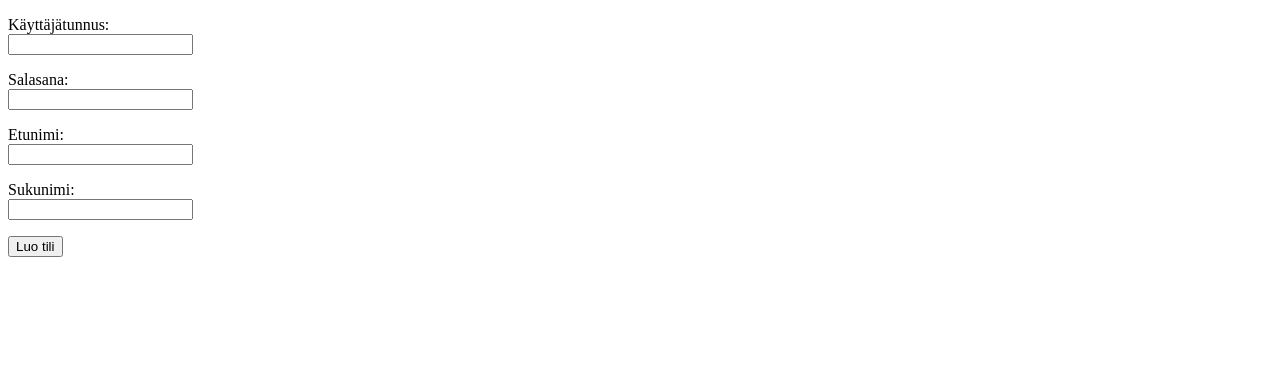
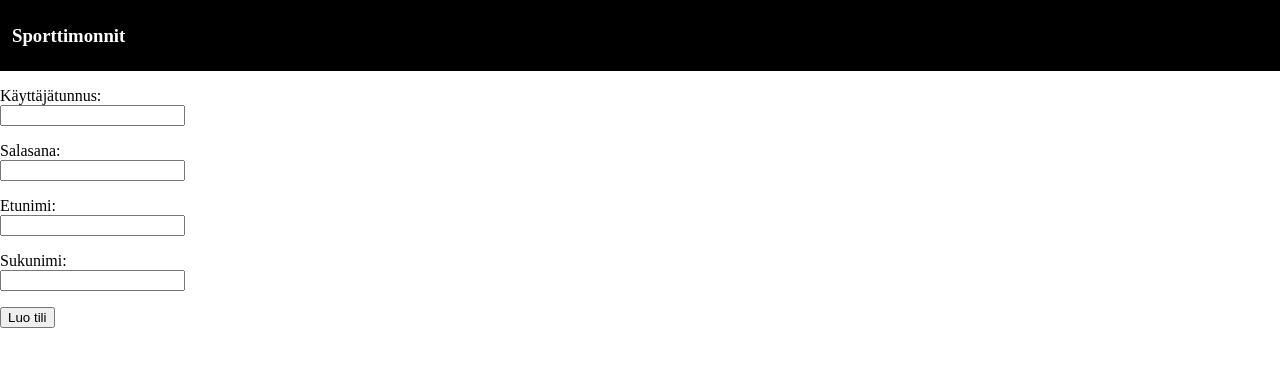
Before and after one commit to ileskaa/database-app-project, a Flask app: page /signup in a window 1280 px wide. Shown: the top 367 px of the page. Run offline with Flask 3, Linux system fonts and the light colour scheme.

Commit message:
Create website header

```diff
--- a/static/style.css
+++ b/static/style.css
@@ -1,5 +1,36 @@
-.error {
-  color: red;
+* {
+  box-sizing: border-box;
+}
+
+body {
+  margin: 0;
+}
+
+#header {
+  background-color: black;
+  color: white;
+  margin: 0;
+  width: 100%;
+  padding: 6px 12px;
+  display: flex;
+  justify-content: space-between;
+  align-items: center;
+}
+
+header h3 {
+  color: white;
+}
+
+.home-link {
+  text-decoration: none;
+  color: white;
+  font: bold 16px;
+}
+
+.page-content {
+  max-width: 75ch;
+  margin-left: auto;
+  margin-right: auto;
 }
 
 .button {
--- a/templates/base.html
+++ b/templates/base.html
@@ -13,6 +13,7 @@
   <title>{% block title %}{% endblock %}</title>
 </head>
 <body>
+  {% include 'header.html' %}
   {% block body %}{% endblock %}
 </body>
 </html>
--- /dev/null
+++ b/templates/header.html
@@ -0,0 +1,9 @@
+<div id="header">
+<a href="/" class="home-link"><h3>Sporttimonnit</h3></a>
+{% if session.username %}
+  <div>
+    {{ session.username }}
+    <a href="/logout" class="button ml-8">Kirjaudu ulos</a>
+  </div>
+{% endif %}
+</div>
--- a/templates/index.html
+++ b/templates/index.html
@@ -3,9 +3,6 @@
 
 {% block body %}
 {% if session.username %}
-  <p>Olet kirjautunut nimellä {{ session.username }}</p>
-  <a href="/logout">Kirjaudu ulos</a>
-
   <p>Tarjolla olevat kurssit:</p>
   {% for class in classes %}
     <div>
```
